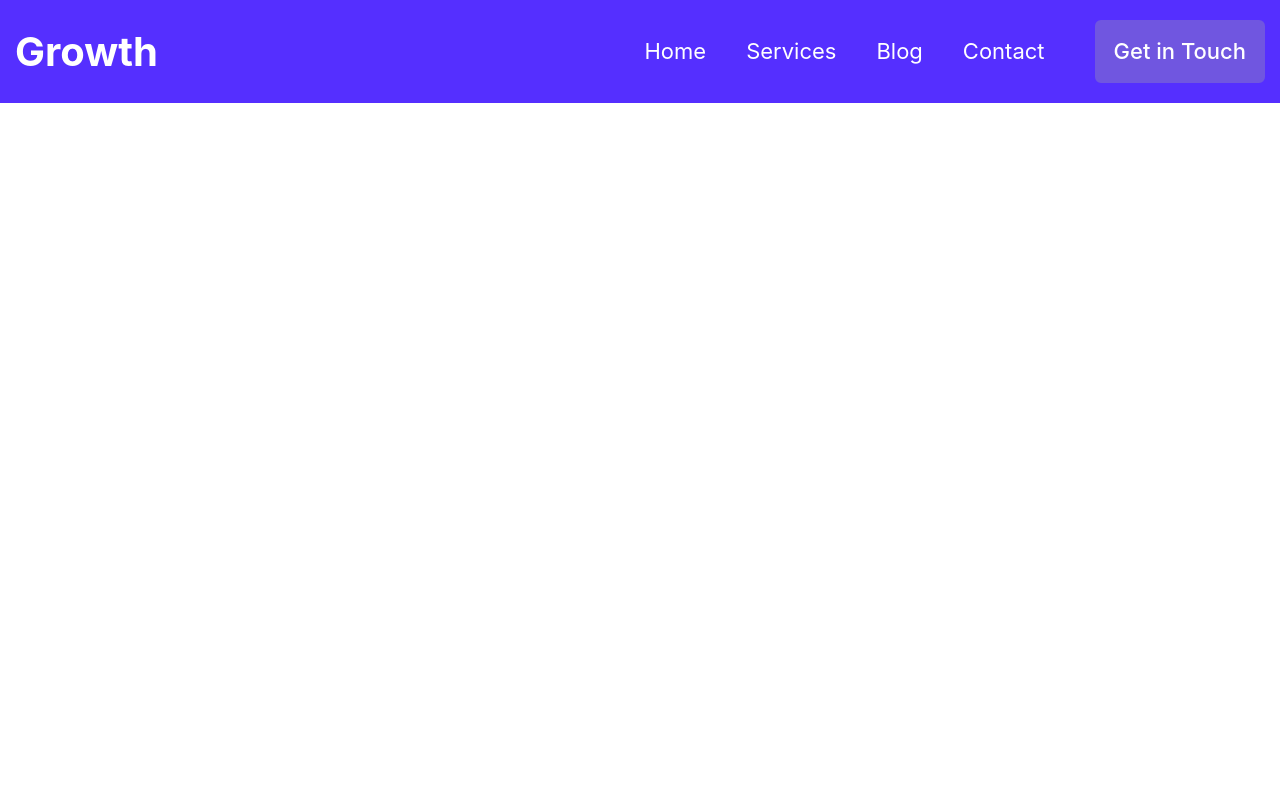
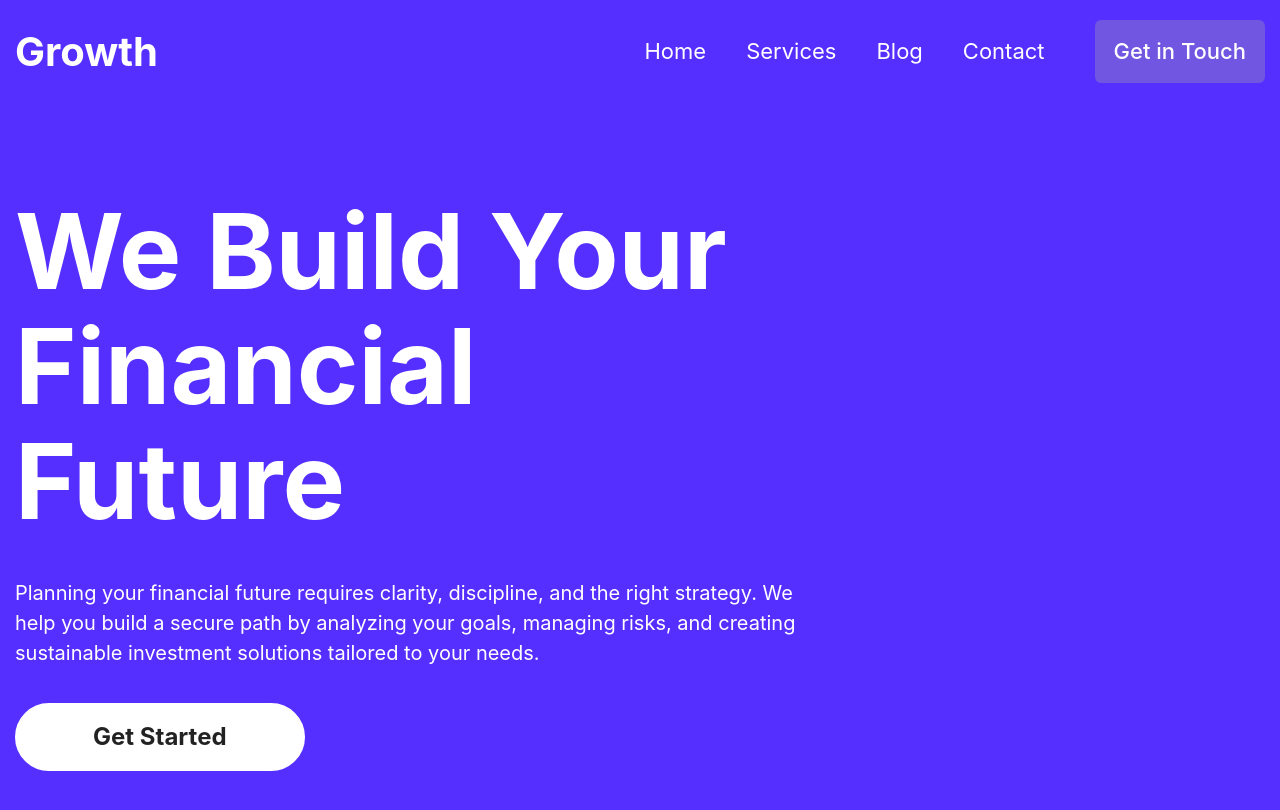
Before and after one commit to Roni006/growth, a React (Vite) app: page / in a window 1280 px wide. Shown: the top 810 px of the page. Built offline with nearby package versions, Linux system fonts and the light colour scheme.

Commit message:
created banner/hero components left side

```diff
--- a/src/App.jsx
+++ b/src/App.jsx
@@ -1,15 +1,13 @@
-import Navbar from "./Common/Navbar"
-import Container from "./components/Container"
-
-
+import Navbar from "./Common/Navbar";
+import Banner from "./components/Banner";
 
 function App() {
-
   return (
     <>
-    <Navbar/>
+      <Navbar />
+      <Banner />
     </>
-  )
+  );
 }
 
-export default App
+export default App;
--- /dev/null
+++ b/src/components/Banner.jsx
@@ -0,0 +1,24 @@
+import React from 'react'
+import Container from './Container'
+
+const Banner = () => {
+  return (
+    <>
+    <section className='py-[90px] bg-[#552FFF]'>
+        <Container>
+            <div>
+                <div className='w-[800px]'>
+                    <h1 className='text-[105px] text-white leading-[115px] font-bold  '>We Build Your Financial Future</h1>
+                    <p className='text-white font-normal text-[20px] pt-10 pb-[15] '>Planning your financial future requires clarity, discipline, and the right strategy. We help you build a secure path by analyzing your goals, managing risks, and creating sustainable investment solutions tailored to your needs.</p>
+
+                    <button className='font-bold text-[24px] text-[#222222] bg-white py-3.5 px-[76px] rounded-full inline-block mt-[35px] border-2 border-white hover:bg-transparent hover:text-white duration-300 ease-in-out cursor-pointer'>Get Started</button>
+                </div>
+                <div></div>
+            </div>
+        </Container>
+    </section>
+    </>
+  )
+}
+
+export default Banner
```
